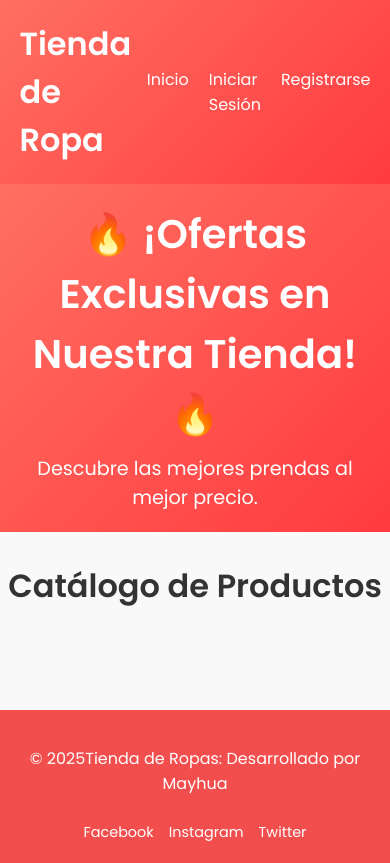
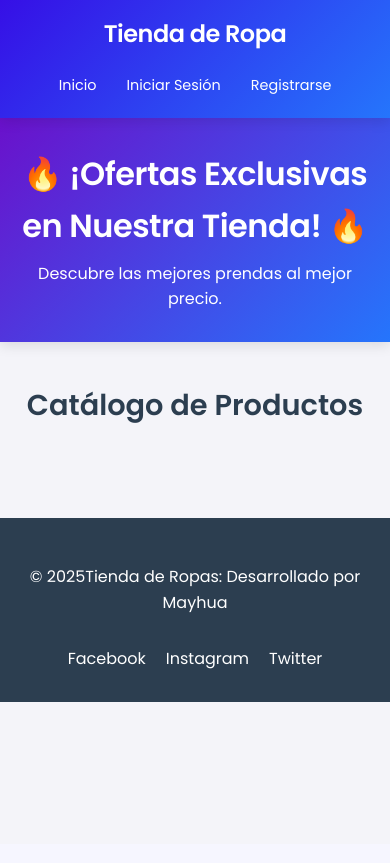
Before and after one commit to JMayhua/tienda_ropa, a PHP site: page / in a window 390 px wide. After the commit the page ends 702 px from the top, so only its background shows below. Run offline with PHP 8.4, Linux system fonts and the light colour scheme; data that the repository does not hold is empty; some libraries are stand-ins or nearby versions.

Commit message:
Actualización de estilos y nuevas vistas en el panel de administración

```diff
--- a/aplicacion/controladores/ControladorAdmin.php
+++ b/aplicacion/controladores/ControladorAdmin.php
@@ -179,10 +179,21 @@ class ControladorAdmin {
     public function verPedido($id) {
         $this->verificarAdmin();
 
-        $pedido = $this->modeloPedidos->obtenerPedidoPorId($id);
-        $detalles = $this->modeloPedidos->obtenerDetallesPedido($id);
+        // Obtener los detalles del pedido
+        $pedido = $this->modeloPedidos->obtenerDetallesPedido($id);
 
-        require_once __DIR__ . '/../vistas/admin/pedidos/ver.php';
+        // Verificar si el pedido existe
+        if (!$pedido) {
+            $_SESSION['error'] = "El pedido no existe.";
+            header('Location: /Tienda_ropa/publico/index.php?accion=listar_pedidos');
+            exit();
+        }
+
+        // Obtener los productos asociados al pedido
+        $detallesPedido = $this->modeloPedidos->obtenerProductosPedido($id);
+
+        // Pasar los datos a la vista
+        require_once __DIR__ . '/../vistas/admin/ver.php';
     }
 
     // Cambiar el estado de un pedido
@@ -203,8 +214,8 @@ class ControladorAdmin {
             }
         }
 
-        $pedido = $this->modeloPedidos->obtenerPedidoPorId($id);
-        require_once __DIR__ . '/../vistas/admin/pedidos/cambiar_estado.php';
+        $pedido = $this->modeloPedidos->obtenerDetallesPedido($id);
+        require_once __DIR__ . '/../vistas/admin/cambiar_estado.php';
     }
 
     // Editar un usuario
--- a/publico/recursos/css/catalogo.css
+++ b/publico/recursos/css/catalogo.css
@@ -1,105 +1,128 @@
 /* Estilos generales */
 body {
-    font-family: 'Arial', sans-serif;
-    background-color: #f9f9f9;
-    color: #333;
+    font-family: 'Poppins', sans-serif;
+    background-color: #f4f4f9;
+    color: #2c3e50;
     margin: 0;
     padding: 0;
+    line-height: 1.6;
 }
 
 /* Banner de ofertas */
 .banner {
-    background: linear-gradient(135deg, #ff6f61, #ff3b3f);
+    background: linear-gradient(135deg, #6a11cb, #2575fc);
     color: white;
     text-align: center;
-    padding: 20px;
-    margin-bottom: 30px;
+    padding: 30px 20px;
+    margin-bottom: 40px;
+    box-shadow: 0 4px 12px rgba(0, 0, 0, 0.1);
 }
 
 .banner h1 {
     font-size: 2.5rem;
     margin: 0;
+    font-weight: 700;
+    letter-spacing: -0.5px;
 }
 
 .banner p {
     font-size: 1.2rem;
     margin: 10px 0 0;
+    font-weight: 400;
 }
 
 /* Título del catálogo */
 .titulo-catalogo {
     text-align: center;
-    font-size: 2rem;
-    color: #333;
-    margin-bottom: 20px;
+    font-size: 2.2rem;
+    color: #2c3e50;
+    margin-bottom: 30px;
+    font-weight: 600;
 }
 
 /* Contenedor de productos */
 .productos {
-    display: flex;
-    flex-wrap: wrap;
-    gap: 20px;
-    justify-content: center;
+    display: grid;
+    grid-template-columns: repeat(auto-fit, minmax(280px, 1fr));
+    gap: 25px;
     padding: 20px;
+    max-width: 1200px;
+    margin: 0 auto;
 }
 
 /* Estilos para cada producto */
 .producto {
     background: white;
-    border-radius: 10px;
-    box-shadow: 0 4px 8px rgba(0, 0, 0, 0.1);
+    border-radius: 12px;
+    box-shadow: 0 4px 12px rgba(0, 0, 0, 0.1);
     overflow: hidden;
-    width: 300px;
     transition: transform 0.3s ease, box-shadow 0.3s ease;
+    display: flex;
+    flex-direction: column;
 }
 
 .producto:hover {
     transform: translateY(-5px);
-    box-shadow: 0 8px 16px rgba(0, 0, 0, 0.2);
+    box-shadow: 0 8px 20px rgba(0, 0, 0, 0.15);
 }
 
 .producto-imagen {
     position: relative;
     overflow: hidden;
+    flex: 1;
 }
 
 .producto-img {
     width: 100%;
     height: 200px;
     object-fit: cover;
+    transition: transform 0.3s ease;
+}
+
+.producto:hover .producto-img {
+    transform: scale(1.05);
 }
 
 .descuento {
     position: absolute;
     top: 10px;
     right: 10px;
-    background: #ff3b3f;
+    background: #ff4757;
     color: white;
     padding: 5px 10px;
-    border-radius: 5px;
+    border-radius: 20px;
     font-size: 0.9rem;
+    font-weight: 500;
 }
 
 .producto-info {
-    padding: 15px;
+    padding: 20px;
+    background: white;
+    flex: 1;
+    display: flex;
+    flex-direction: column;
+    justify-content: space-between;
 }
 
 .producto-info h2 {
-    font-size: 1.5rem;
+    font-size: 1.4rem;
     margin: 0 0 10px;
-    color: #333;
+    color: #2c3e50;
+    font-weight: 600;
 }
 
 .descripcion {
     font-size: 0.9rem;
     color: #666;
-    margin: 0 0 10px;
+    margin: 0 0 15px;
+    line-height: 1.4;
 }
 
 .precio {
     font-size: 1.2rem;
-    color: #333;
-    margin: 0 0 10px;
+    color: #2c3e50;
+    margin: 0 0 15px;
+    font-weight: 500;
 }
 
 .precio-antes {
@@ -109,8 +132,8 @@ body {
 }
 
 .precio-descuento {
-    color: #ff3b3f;
-    font-weight: bold;
+    color: #ff4757;
+    font-weight: 700;
 }
 
 .producto-info p {
@@ -120,17 +143,52 @@ body {
 }
 
 .btn-agregar {
-    background: #ff6f61;
+    background: #6a11cb;
     color: white;
     border: none;
-    padding: 10px 15px;
-    border-radius: 5px;
+    padding: 12px 15px;
+    border-radius: 8px;
     cursor: pointer;
     font-size: 1rem;
     width: 100%;
     transition: background 0.3s ease;
+    font-weight: 500;
+    display: flex;
+    align-items: center;
+    justify-content: center;
+    gap: 8px;
 }
 
 .btn-agregar:hover {
-    background: #ff3b3f;
+    background: #2575fc;
 }
+
+/* Responsive Design */
+@media (max-width: 768px) {
+    .banner h1 {
+        font-size: 2rem;
+    }
+
+    .banner p {
+        font-size: 1rem;
+    }
+
+    .titulo-catalogo {
+        font-size: 1.8rem;
+    }
+
+    .productos {
+        grid-template-columns: repeat(auto-fit, minmax(250px, 1fr));
+        gap: 15px;
+        padding: 10px;
+    }
+
+    .producto-info h2 {
+        font-size: 1.3rem;
+    }
+
+    .btn-agregar {
+        padding: 10px 12px;
+        font-size: 0.9rem;
+    }
+}
--- a/publico/recursos/css/estilos.css
+++ b/publico/recursos/css/estilos.css
@@ -3,16 +3,20 @@ body {
     font-family: 'Poppins', sans-serif;
     margin: 0;
     padding: 0;
-    background-color: #f9f9f9;
-    color: #333;
+    background-color: #f4f4f9;
+    color: #2c3e50;
+    line-height: 1.6;
 }
 
 /* Cabecera */
 .cabecera {
-    background: linear-gradient(135deg, #ff6f61, #ff3b3f);
+    background: linear-gradient(135deg, #360fe6, #2575fc);
     color: white;
-    padding: 20px 0;
-    box-shadow: 0 4px 8px rgba(79, 122, 59, 0.1);
+    padding: 15px 0;
+    box-shadow: 0 4px 12px rgba(0, 0, 0, 0.1);
+    position: sticky;
+    top: 0;
+    z-index: 1000;
 }
 
 .contenedor {
@@ -25,32 +29,52 @@ body {
 }
 
 .logo {
-    font-size: 2rem;
-    font-weight: 600;
+    font-size: 1.8rem;
+    font-weight: 700;
     margin: 0;
+    letter-spacing: -0.5px;
 }
 
 .navegacion {
     display: flex;
-    gap: 20px;
+    gap: 25px;
+    align-items: center;
 }
 
 .nav-link {
     color: white;
     text-decoration: none;
     font-size: 1rem;
-    transition: color 0.3s ease;
+    font-weight: 500;
+    padding: 8px 12px;
+    border-radius: 5px;
+    transition: all 0.3s ease;
 }
 
 .nav-link:hover {
-    color: #ffd700; /* Cambia el color al pasar el mouse */
+    background-color: rgba(255, 255, 255, 0.1);
+    transform: translateY(-2px);
+}
+
+/* Efecto especial para el carrito */
+.nav-link[href*="carrito"] {
+    display: flex;
+    align-items: center;
+    gap: 5px;
+    background-color: #ff4757;
+    padding: 8px 15px;
+    border-radius: 20px;
+}
+
+.nav-link[href*="carrito"]:hover {
+    background-color: #ff6b81;
 }
 
 /* Pie de página */
 .pie {
-    background: #f34e4e;
+    background: #2c3e50;
     color: white;
-    padding: 20px 0;
+    padding: 30px 0;
     text-align: center;
     margin-top: 40px;
 }
@@ -58,22 +82,45 @@ body {
 .pie .contenedor {
     display: flex;
     flex-direction: column;
-    gap: 10px;
+    gap: 15px;
 }
 
 .redes-sociales {
     display: flex;
     justify-content: center;
-    gap: 15px;
+    gap: 20px;
 }
 
 .social-link {
     color: white;
     text-decoration: none;
-    font-size: 0.9rem;
+    font-size: 1rem;
     transition: color 0.3s ease;
 }
 
 .social-link:hover {
-    color: #ff6f61; /* Cambia el color al pasar el mouse */
+    color: #6a11cb;
 }
+
+/* Responsive Design */
+@media (max-width: 768px) {
+    .contenedor {
+        flex-direction: column;
+        gap: 15px;
+    }
+
+    .navegacion {
+        flex-wrap: wrap;
+        justify-content: center;
+        gap: 10px;
+    }
+
+    .nav-link {
+        font-size: 0.9rem;
+        padding: 6px 10px;
+    }
+
+    .logo {
+        font-size: 1.5rem;
+    }
+}
```
Also changed, not shown: aplicacion/vistas/admin/cambiar_estado.php (added, +27 -0 lines), aplicacion/vistas/admin/panel.php (+7 -3 lines), aplicacion/vistas/admin/ver.php (added, +89 -0 lines), publico/recursos/css/iniciar_sesion.css (+57 -24 lines), publico/recursos/css/panel.css (added, +40 -0 lines).
